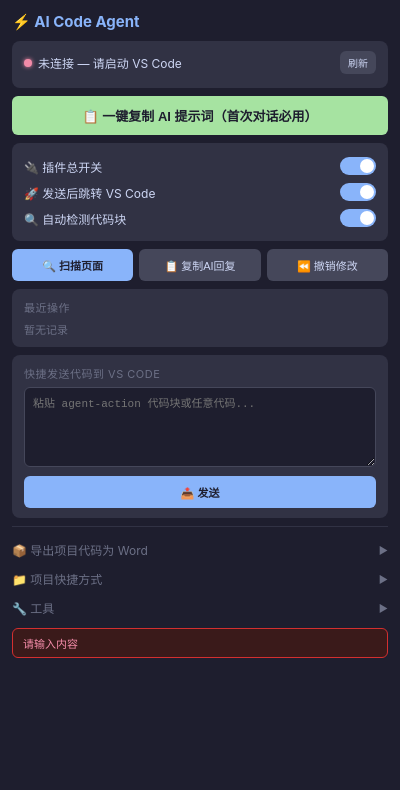
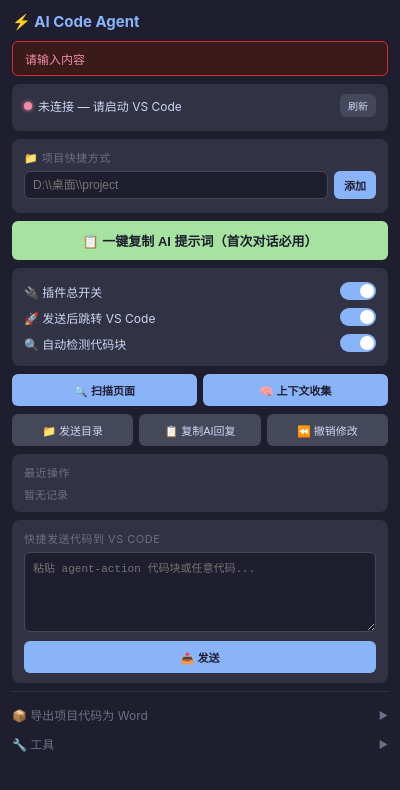
Before and after one commit to whywbhydyq/ai-code-agent, a browser extension: page edge-extension/popup.html in a window 400 px wide. Both pictures are taken after a click on the button "📤 发送". Drawn offline with Linux system fonts and the light colour scheme; no server answers.

Commit message:
AI-Agent: 修改 edge-extension/popup.js 之前

```diff
--- a/edge-extension/popup.html
+++ b/edge-extension/popup.html
@@ -5,36 +5,22 @@
     <style>
         * { margin: 0; padding: 0; box-sizing: border-box; }
         body {
-            width: 400px;
-            max-height: 600px;
-            overflow-y: auto;
+            width: 400px; max-height: 600px; overflow-y: auto;
             font-family: -apple-system, BlinkMacSystemFont, "Segoe UI", sans-serif;
-            background: #1e1e2e;
-            color: #cdd6f4;
-            font-size: 13px;
-            padding: 12px;
+            background: #1e1e2e; color: #cdd6f4; font-size: 13px; padding: 12px;
         }
         h1 { font-size: 15px; color: #89b4fa; margin-bottom: 10px; display: flex; align-items: center; gap: 6px; }
-        .card {
-            background: #313244;
-            border-radius: 8px;
-            padding: 10px 12px;
-            margin-bottom: 8px;
-        }
-        .card-title {
-            font-size: 11px; color: #6c7086; text-transform: uppercase;
-            letter-spacing: 0.5px; margin-bottom: 6px;
-        }
+        .card { background: #313244; border-radius: 8px; padding: 10px 12px; margin-bottom: 8px; }
+        .card-title { font-size: 11px; color: #6c7086; text-transform: uppercase; letter-spacing: 0.5px; margin-bottom: 6px; }
         .dot { width: 8px; height: 8px; border-radius: 50%; display: inline-block; }
         .dot-green { background: #a6e3a1; box-shadow: 0 0 4px #a6e3a1; }
-        .dot-red { background: #f38ba8; box-shadow: 0 0 4px #f38ba8; }
+        .dot-red   { background: #f38ba8; box-shadow: 0 0 4px #f38ba8; }
         .status-row { display: flex; align-items: center; gap: 6px; font-size: 12px; margin-bottom: 4px; }
         .workspace-name { font-family: monospace; color: #89b4fa; font-size: 12px; }
         .ws-chip {
             display: inline-block; padding: 3px 10px; border-radius: 12px;
             border: 1px solid #45475a; background: #1e1e2e; color: #cdd6f4;
-            font-size: 11px; font-family: monospace; cursor: pointer;
-            transition: all 0.15s; margin: 2px;
+            font-size: 11px; font-family: monospace; cursor: pointer; transition: all 0.15s; margin: 2px;
         }
         .ws-chip:hover { border-color: #89b4fa; }
         .ws-chip.active { border-color: #89b4fa; background: rgba(137,180,250,0.15); color: #89b4fa; }
@@ -53,9 +39,7 @@
         .btn.warn { background: #fab387; color: #1e1e2e; font-weight: 600; }
         .btn.warn:hover { background: #f9c87c; }
         .btn:disabled { opacity: 0.5; cursor: not-allowed; }
-        .toggle-row {
-            display: flex; align-items: center; justify-content: space-between; padding: 4px 0;
-        }
+        .toggle-row { display: flex; align-items: center; justify-content: space-between; padding: 4px 0; }
         .toggle-label { font-size: 12px; }
         .toggle-switch { position: relative; width: 36px; height: 18px; flex-shrink: 0; }
         .toggle-switch input { display: none; }
@@ -75,9 +59,7 @@
         }
         input:focus, textarea:focus { border-color: #89b4fa; }
         textarea { height: 80px; resize: vertical; font-family: monospace; font-size: 11px; }
-        .recent-item {
-            display: flex; align-items: center; gap: 5px; padding: 3px 0; font-size: 11px;
-        }
+        .recent-item { display: flex; align-items: center; gap: 5px; padding: 3px 0; font-size: 11px; }
         .recent-file { flex:1; font-family: monospace; overflow: hidden; text-overflow: ellipsis; white-space: nowrap; }
         .recent-time { color: #6c7086; font-size: 10px; flex-shrink: 0; }
         .path-item {
@@ -90,24 +72,22 @@
         .path-del:hover { color: #f38ba8; }
         .path-badge { font-size: 9px; color: #a6e3a1; background: rgba(166,227,161,0.1); padding: 1px 5px; border-radius: 8px; }
         .result {
-            padding: 6px 10px; border-radius: 6px; font-size: 11px; display: none; margin-top: 6px;
+            position: sticky; top: 0; z-index: 1000;
+            padding: 8px 12px; border-radius: 6px; font-size: 12px;
+            display: none; margin-bottom: 8px;
+            animation: resultSlide 0.3s ease;
         }
         .result-success { background: #1a3a1a; color: #a6e3a1; border: 1px solid #2e7d32; display: block; }
-        .result-error { background: #3a1a1a; color: #f38ba8; border: 1px solid #d32f2f; display: block; }
-        .collapse-header {
-            display: flex; align-items: center; justify-content: space-between;
-            padding: 6px 0; cursor: pointer; user-select: none;
-        }
+        .result-error   { background: #3a1a1a; color: #f38ba8; border: 1px solid #d32f2f; display: block; }
+        @keyframes resultSlide { from { opacity:0; transform:translateY(-10px); } to { opacity:1; transform:translateY(0); } }
+        .collapse-header { display: flex; align-items: center; justify-content: space-between; padding: 6px 0; cursor: pointer; user-select: none; }
         .collapse-header:hover .collapse-title { color: #89b4fa; }
         .collapse-title { font-size: 12px; color: #6c7086; }
         .collapse-arrow { color: #6c7086; font-size: 10px; transition: transform 0.2s; }
         .collapse-arrow.open { transform: rotate(90deg); }
         .collapse-body { display: none; }
         .collapse-body.open { display: block; }
-        .btn-small {
-            padding: 5px 10px; border: none; border-radius: 6px;
-            background: #89b4fa; color: #1e1e2e; font-size: 11px; font-weight: 600; cursor: pointer;
-        }
+        .btn-small { padding: 5px 10px; border: none; border-radius: 6px; background: #89b4fa; color: #1e1e2e; font-size: 11px; font-weight: 600; cursor: pointer; }
         .btn-small:hover { background: #74c7ec; }
         .divider { height: 1px; background: #313244; margin: 8px 0; }
     </style>
@@ -115,7 +95,10 @@
 <body>
     <h1>&#x26A1; AI Code Agent</h1>
 
-    <!-- ===== 连接状态 + 工作区 ===== -->
+    <!-- 浮动结果通知 sticky 顶部 -->
+    <div id="result" class="result"></div>
+
+    <!-- 连接状态 -->
     <div class="card">
         <div class="status-row">
             <span id="status-dot" class="dot dot-red"></span>
@@ -127,12 +110,20 @@
         <div id="instance-list" style="margin-top:4px;"></div>
     </div>
 
-    <!-- ===== 一键复制提示词（醒目） ===== -->
-    <button class="btn green" id="btn-copy-prompt" style="width:100%;margin-bottom:8px;padding:10px;font-size:13px;">
-        &#x1F4CB; 一键复制 AI 提示词（首次对话必用）
-    </button>
+    <!-- 项目快捷方式（上移，始终可见）-->
+    <div class="card">
+        <div class="card-title">&#x1F4C1; 项目快捷方式</div>
+        <div style="display:flex;gap:6px;">
+            <input type="text" id="path-input" placeholder="D:\\桌面\\project" style="flex:1;" />
+            <button class="btn-small" id="add-path-btn">添加</button>
+        </div>
+        <div id="project-list" style="margin-top:4px;"></div>
+    </div>
 
-    <!-- ===== 插件开关 + 自动跳转 + 自动扫描 ===== -->
+    <!-- 一键复制提示词 -->
+    <button class="btn green" id="btn-copy-prompt" style="width:100%;margin-bottom:8px;padding:10px;font-size:13px;">&#x1F4CB; 一键复制 AI 提示词（首次对话必用）</button>
+
+    <!-- 开关 -->
     <div class="card">
         <div class="toggle-row">
             <span class="toggle-label">&#x1F50C; 插件总开关</span>
@@ -148,20 +139,24 @@
         </div>
     </div>
 
-    <!-- ===== 核心操作按钮 ===== -->
+    <!-- 核心按钮（含新增）-->
     <div class="btn-row">
         <button class="btn primary" id="btn-scan">&#x1F50D; 扫描页面</button>
+        <button class="btn primary" id="btn-context">&#x1F9E0; 上下文收集</button>
+    </div>
+    <div class="btn-row">
+        <button class="btn" id="btn-send-dir">&#x1F4C1; 发送目录</button>
         <button class="btn" id="btn-copy-reply">&#x1F4CB; 复制AI回复</button>
         <button class="btn danger" id="btn-undo">&#x23EA; 撤销修改</button>
     </div>
 
-    <!-- ===== 最近操作 ===== -->
+    <!-- 最近操作 -->
     <div class="card">
         <div class="card-title">最近操作</div>
         <div id="recent-list"><div style="color:#6c7086;font-size:11px;">暂无记录</div></div>
     </div>
 
-    <!-- ===== 快捷发送（恢复） ===== -->
+    <!-- 快捷发送 -->
     <div class="card">
         <div class="card-title">快捷发送代码到 VS Code</div>
         <textarea id="manual-text" placeholder="粘贴 agent-action 代码块或任意代码..."></textarea>
@@ -170,7 +165,7 @@
 
     <div class="divider"></div>
 
-    <!-- ===== 导出项目（折叠） ===== -->
+    <!-- 导出（折叠）-->
     <div class="collapse-header" data-target="export-section">
         <span class="collapse-title">&#x1F4E6; 导出项目代码为 Word</span>
         <span class="collapse-arrow">&#x25B6;</span>
@@ -183,22 +178,7 @@
         </div>
     </div>
 
-    <!-- ===== 项目快捷方式（折叠） ===== -->
-    <div class="collapse-header" data-target="paths-section">
-        <span class="collapse-title">&#x1F4C1; 项目快捷方式</span>
-        <span class="collapse-arrow">&#x25B6;</span>
-    </div>
-    <div class="collapse-body" id="paths-section">
-        <div class="card">
-            <div style="display:flex;gap:6px;">
-                <input type="text" id="path-input" placeholder="D:\\桌面\\project" style="flex:1;" />
-                <button class="btn-small" id="add-path-btn">添加</button>
-            </div>
-            <div id="project-list" style="margin-top:4px;"></div>
-        </div>
-    </div>
-
-    <!-- ===== 工具（折叠） ===== -->
+    <!-- 工具（折叠）-->
     <div class="collapse-header" data-target="tools-section">
         <span class="collapse-title">&#x1F527; 工具</span>
         <span class="collapse-arrow">&#x25B6;</span>
@@ -218,7 +198,6 @@
         </div>
     </div>
 
-    <div id="result" class="result"></div>
     <script src="popup.js"></script>
 </body>
 </html>
```
